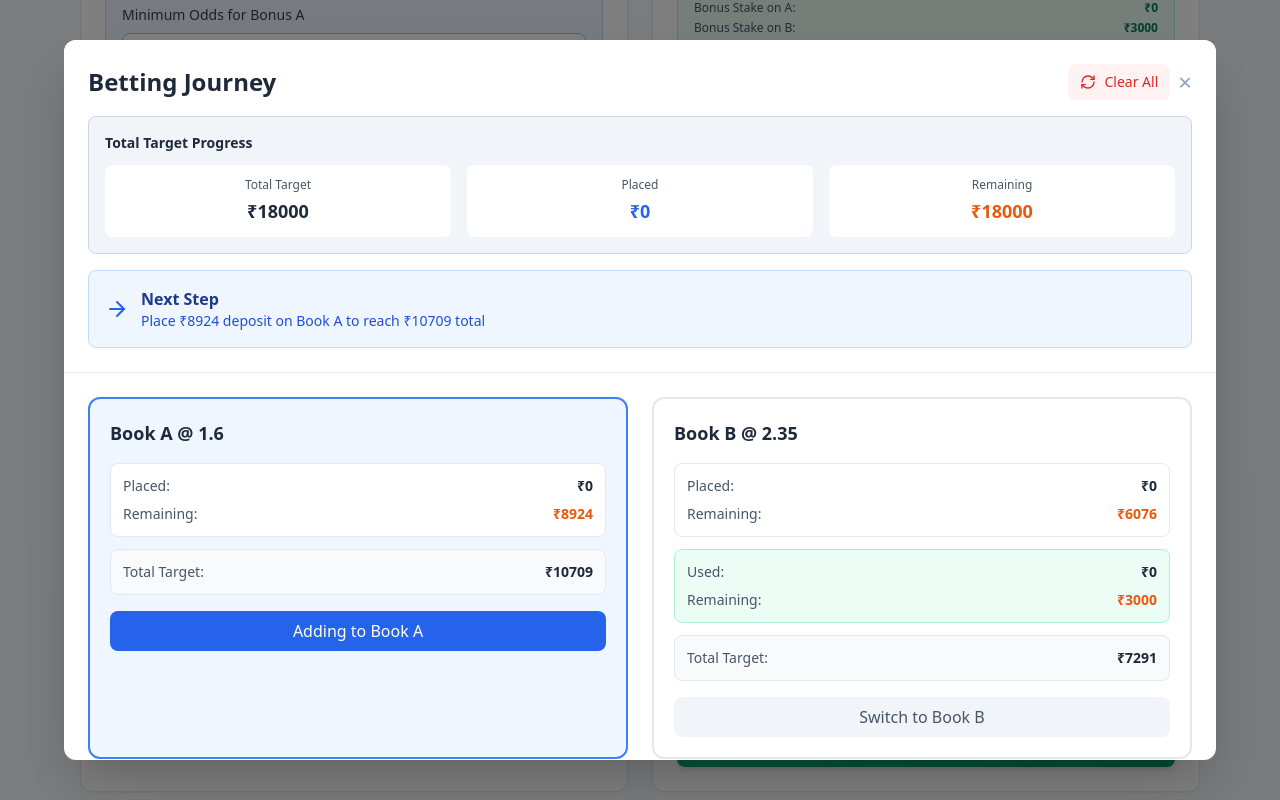
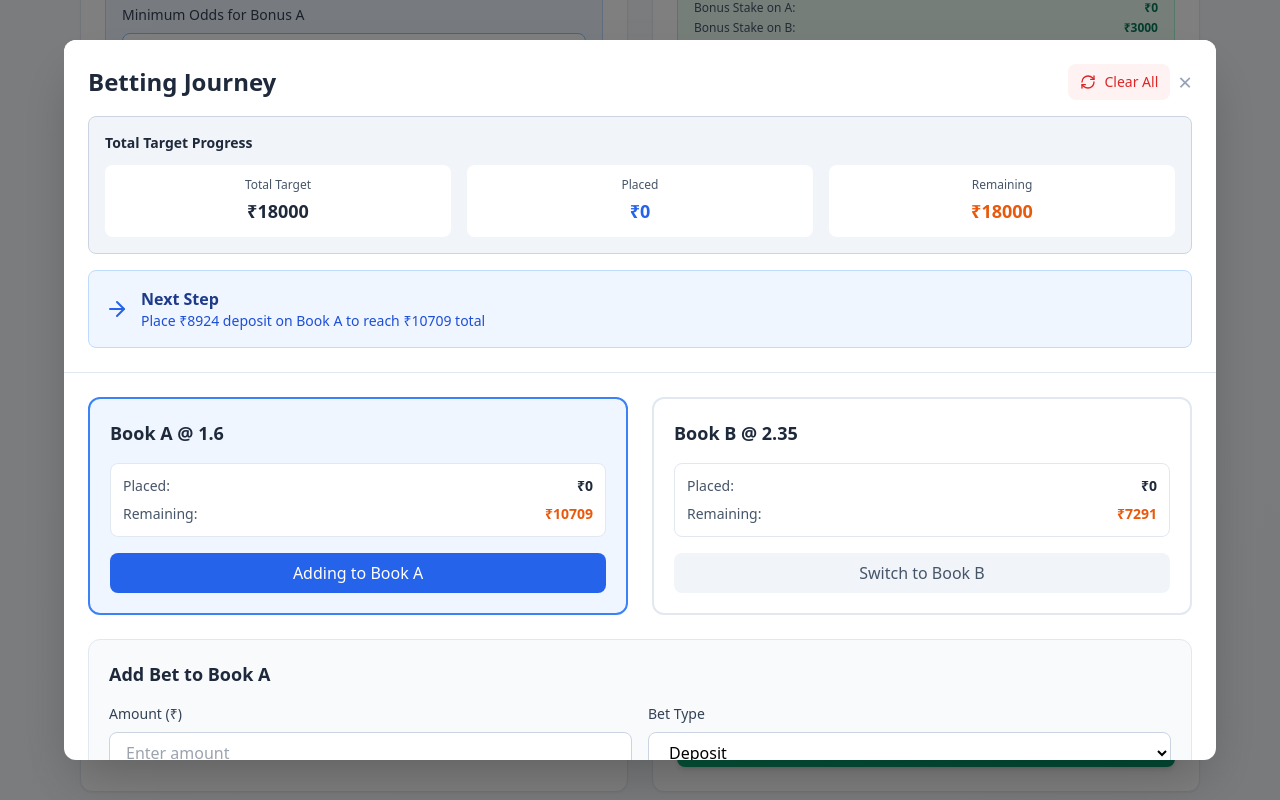
Before and after one commit to shaikmohammeduzairrifle-cell/sdfdgfhjkl., a React (Vite) app: page / in a window 1280 px wide. Both pictures are taken after a click on the button "Start Betting Journey". Shown: the part 569-1369 px from the top of the page. Built offline with nearby package versions, Linux system fonts and the light colour scheme.

Commit message:
Updated BettingJourney.tsx

```diff
--- a/src/BettingJourney.tsx
+++ b/src/BettingJourney.tsx
@@ -317,51 +317,21 @@ export default function BettingJourney({ result, onClose }: BettingJourneyProps)
                     <span className="text-slate-600">Placed:</span>
                     <span
                       className={`font-semibold ${
-                        progressA.isDepositComplete ? 'text-green-600' : 'text-slate-800'
+                        progressA.isComplete ? 'text-green-600' : 'text-slate-800'
                       }`}
                     >
-                      ₹{journey.bookA.totalDeposit.toFixed(0)}
+                      ₹{progressA.totalPlaced.toFixed(0)}
                     </span>
                   </div>
                   <div className="flex justify-between text-sm">
                     <span className="text-slate-600">Remaining:</span>
                     <span className="font-semibold text-orange-600">
-                      ₹{progressA.depositRemaining.toFixed(0)}
+                      ₹{progressA.totalRemaining.toFixed(0)}
                     </span>
                   </div>
                 </div>
 
-                {/* Bonus progress */}
-                {result.bonusStakeA > 0 && (
-                  <div className="bg-emerald-50 rounded-lg p-3 border border-emerald-200">
-                    <div className="flex justify-between text-sm mb-2">
-                      <span className="text-slate-600">Used:</span>
-                      <span
-                        className={`font-semibold ${
-                          progressA.isBonusComplete ? 'text-green-600' : 'text-slate-800'
-                        }`}
-                      >
-                        ₹{journey.bookA.totalBonus.toFixed(0)}
-                      </span>
-                    </div>
-                    <div className="flex justify-between text-sm">
-                      <span className="text-slate-600">Remaining:</span>
-                      <span className="font-semibold text-orange-600">
-                        ₹{progressA.bonusRemaining.toFixed(0)}
-                      </span>
-                    </div>
-                  </div>
-                )}
 
-                {/* TOTAL target progress */}
-                <div className="bg-slate-50 rounded-lg p-3 border border-slate-200">
-                  <div className="flex justify-between text-sm">
-                    <span className="text-slate-600 font-medium">Total Target:</span>
-                    <span className="font-bold text-slate-800">
-                      ₹{result.stakeA.toFixed(0)}
-                    </span>
-                  </div>
-                </div>
               </div>
 
               {/* entries */}
@@ -418,54 +388,22 @@ export default function BettingJourney({ result, onClose }: BettingJourneyProps)
               </div>
 
               <div className="space-y-3 mb-4">
-                {/* Deposit progress */}
+                {/* Total progress */}
                 <div className="bg-white rounded-lg p-3 border border-slate-200">
                   <div className="flex justify-between text-sm mb-2">
                     <span className="text-slate-600">Placed:</span>
                     <span
                       className={`font-semibold ${
-                        progressB.isDepositComplete ? 'text-green-600' : 'text-slate-800'
+                        progressB.isComplete ? 'text-green-600' : 'text-slate-800'
                       }`}
                     >
-                      ₹{journey.bookB.totalDeposit.toFixed(0)}
+                      ₹{progressB.totalPlaced.toFixed(0)}
                     </span>
                   </div>
                   <div className="flex justify-between text-sm">
                     <span className="text-slate-600">Remaining:</span>
                     <span className="font-semibold text-orange-600">
-                      ₹{progressB.depositRemaining.toFixed(0)}
-                    </span>
-                  </div>
-                </div>
-
-                {/* Bonus progress */}
-                {result.bonusStakeB > 0 && (
-                  <div className="bg-emerald-50 rounded-lg p-3 border border-emerald-200">
-                    <div className="flex justify-between text-sm mb-2">
-                      <span className="text-slate-600">Used:</span>
-                      <span
-                        className={`font-semibold ${
-                          progressB.isBonusComplete ? 'text-green-600' : 'text-slate-800'
-                        }`}
-                      >
-                        ₹{journey.bookB.totalBonus.toFixed(0)}
-                      </span>
-                    </div>
-                    <div className="flex justify-between text-sm">
-                      <span className="text-slate-600">Remaining:</span>
-                      <span className="font-semibold text-orange-600">
-                        ₹{progressB.bonusRemaining.toFixed(0)}
-                      </span>
-                    </div>
-                  </div>
-                )}
-
-                {/* TOTAL target progress */}
-                <div className="bg-slate-50 rounded-lg p-3 border border-slate-200">
-                  <div className="flex justify-between text-sm">
-                    <span className="text-slate-600 font-medium">Total Target:</span>
-                    <span className="font-bold text-slate-800">
-                      ₹{result.stakeB.toFixed(0)}
+                      ₹{progressB.totalRemaining.toFixed(0)}
                     </span>
                   </div>
                 </div>
```
